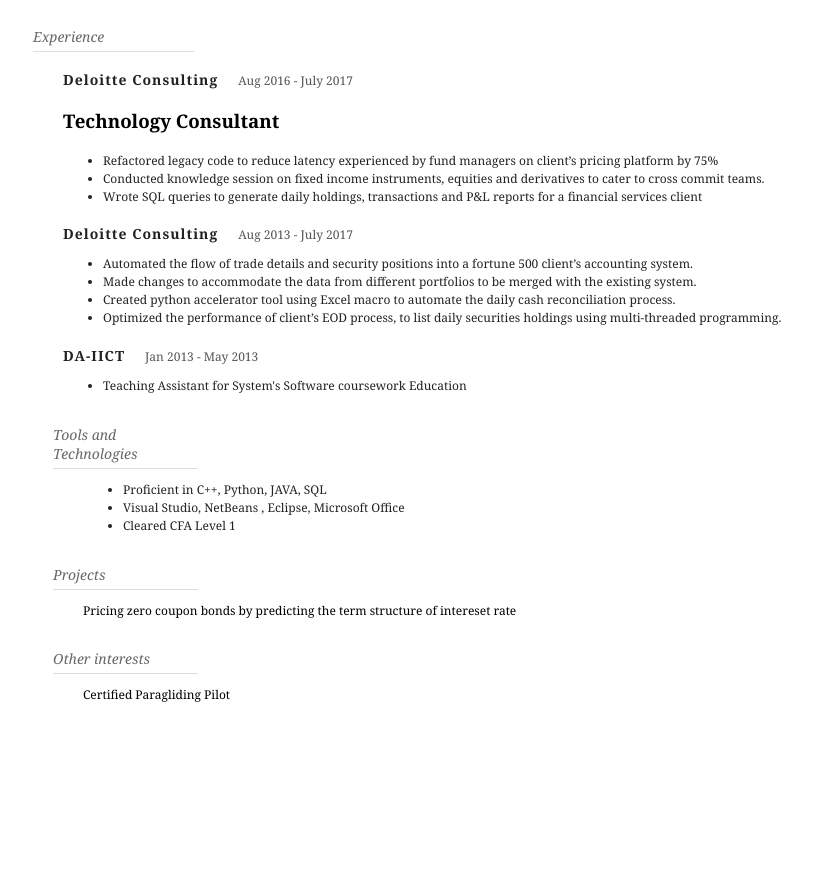
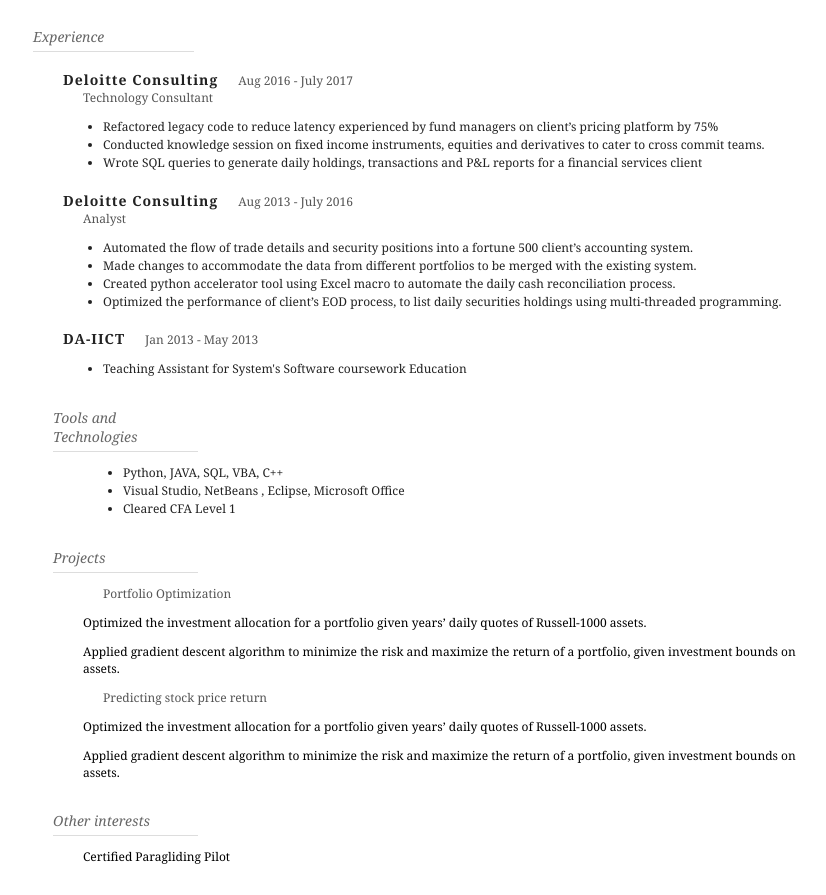
Before and after one commit to rj2511/Resume.github.io, a plain HTML site: page index.html in a window 1280 px wide. Shown: the part 352-1247 px from the top of the page, without its empty margins (149-975 px from the left). Before the commit the page ends 1085 px from the top, so only its background shows below. Drawn offline with Linux system fonts and the light colour scheme.

Commit message:
Update index.html

```diff
--- a/index.html
+++ b/index.html
@@ -143,7 +143,7 @@
 		<div id="experience" class="toplevel">
 			<h2>Experience</h2>
 			<h4>Deloitte Consulting<span class="timerange">Aug 2016 - July 2017</span></h4>
-			<h3>Technology Consultant</h3>
+			<span class="timerange">Technology Consultant</span>
 			<ul>
 				<li>Refactored legacy code to reduce latency experienced by fund managers on client’s pricing platform by 75%</li>
 				<li>Conducted knowledge session on fixed income instruments, equities and derivatives to cater to cross commit teams.</li>
@@ -151,7 +151,8 @@
 
 			</ul>
 
-			<h4>Deloitte Consulting<span class="timerange">Aug 2013 - July 2017</span></h4>
+			<h4>Deloitte Consulting<span class="timerange">Aug 2013 - July 2016</span></h4>
+			<span class="timerange">Analyst</span>
 			<ul>
 				<li>Automated the flow of trade details and security positions into a fortune 500 client’s accounting system. </li>
 				<li>Made changes to accommodate the data from different portfolios to be merged with the existing system.</li>
@@ -170,7 +171,7 @@
 		<div id="specifics" class="toplevel">
 			<h2>Tools and Technologies</h2>
 			<ul>
-				<li>Proficient in C++, Python, JAVA, SQL </li>
+				<li>Python, JAVA, SQL, VBA, C++</li>
 				<li>Visual Studio, NetBeans , Eclipse, Microsoft Office</li>
 				<li>Cleared CFA Level 1</li>
 			</ul>
@@ -179,7 +180,15 @@
 
 		<div id="personal" class="toplevel">
 			<h2>Projects</h2>
-			<p>Pricing zero coupon bonds by predicting the term structure of intereset rate</p>
+			<span class="timerange">Portfolio Optimization</span>
+			<p>Optimized the investment allocation for a portfolio given years’ daily quotes of Russell-1000 assets.</p>
+			<p>Applied gradient descent algorithm to minimize the risk and maximize the return of a portfolio, given investment bounds on assets.</p>
+
+
+			<span class="timerange">Predicting stock price return</span>
+			<p>Optimized the investment allocation for a portfolio given years’ daily quotes of Russell-1000 assets.</p>
+			<p>Applied gradient descent algorithm to minimize the risk and maximize the return of a portfolio, given investment bounds on assets.</p>
+
 		</div>
 
 		<div id="interests" class="toplevel">
```
